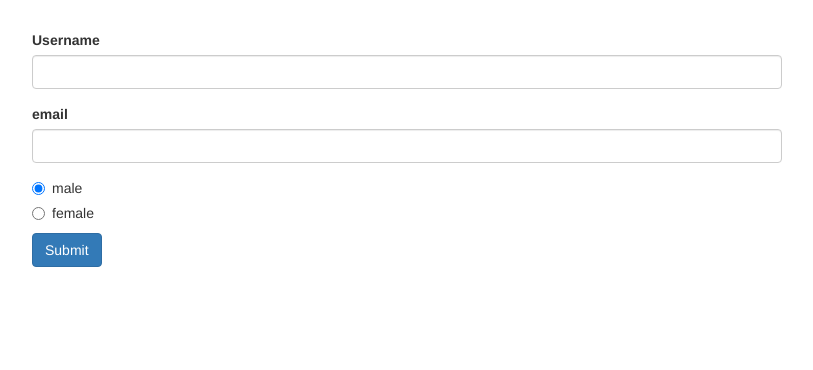
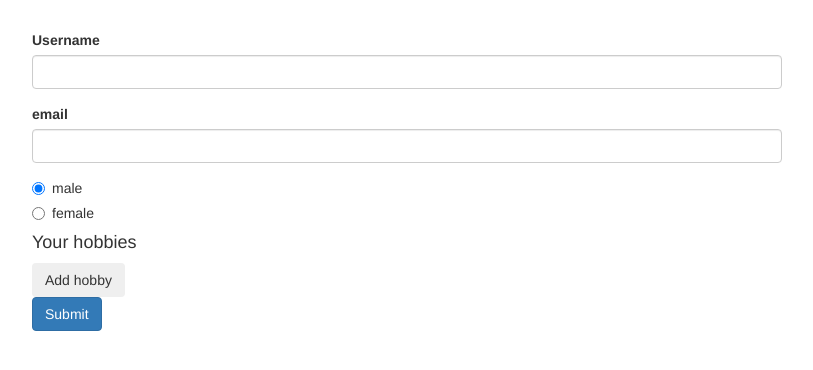
Before and after one commit to dedoblege/forms-reactive-start, an Angular app: page / in a window 1280 px wide. Shown: the top 370 px of the page, without its empty margins (233-1046 px from the left). Built offline with nearby package versions, Linux system fonts and the light colour scheme.

Commit message:
add form array & custom validator

```diff
--- a/src/app/app.component.html
+++ b/src/app/app.component.html
@@ -25,6 +25,13 @@
         <div class="radio" *ngFor="let gender of genders">
           <label> <input type="radio" formControlName="gender" [value]="gender" />{{ gender }} </label>
         </div>
+        <div formArrayName="hobbies">
+          <h4>Your hobbies</h4>
+          <button class="btn btn-secondary" type="button" (click)="onAddHobby()">Add hobby</button>
+          <div class="form-group" *ngFor="let hobbyControl of getControls(); let i = index">
+            <input type="text" class="form-control" [formControlName]="i" />
+          </div>
+        </div>
         <button class="btn btn-primary" type="submit">Submit</button>
         <span *ngIf="!signupForm.valid && signupForm.touched" class="help-block">Please enter valid data!</span>
       </form>
--- a/src/app/app.component.ts
+++ b/src/app/app.component.ts
@@ -1,5 +1,5 @@
 import { Component, OnInit } from '@angular/core'
-import { FormGroup, FormControl, Validators } from '@angular/forms'
+import { FormGroup, FormControl, Validators, FormArray } from '@angular/forms'
 
 @Component({
   selector: 'app-root',
@@ -9,18 +9,36 @@ import { FormGroup, FormControl, Validators } from '@angular/forms'
 export class AppComponent implements OnInit {
   genders = ['male', 'female']
   signupForm: FormGroup
+  forbiddenUsernames = ['Chris', 'Anna']
 
   ngOnInit() {
     this.signupForm = new FormGroup({
       userData: new FormGroup({
-        username: new FormControl(null, Validators.required),
+        username: new FormControl(null, [Validators.required, this.forbiddenNames.bind(this)]),
         email: new FormControl(null, [Validators.required, Validators.email]),
       }),
       gender: new FormControl('male'),
+      hobbies: new FormArray([]),
     })
   }
 
   onSubmit() {
     console.log(this.signupForm)
   }
+
+  onAddHobby() {
+    const control = new FormControl(null, Validators.required)
+    ;(<FormArray>this.signupForm.get('hobbies')).push(control)
+  }
+
+  getControls() {
+    return (<FormArray>this.signupForm.get('hobbies')).controls
+  }
+
+  forbiddenNames(control: FormControl): { [s: string]: boolean } {
+    if (this.forbiddenUsernames.indexOf(control.value) !== -1) {
+      return { nameIsForbidden: true }
+    }
+    return null
+  }
 }
```
